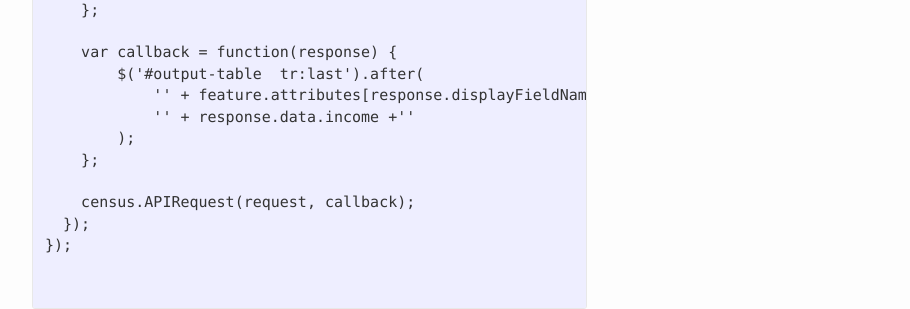
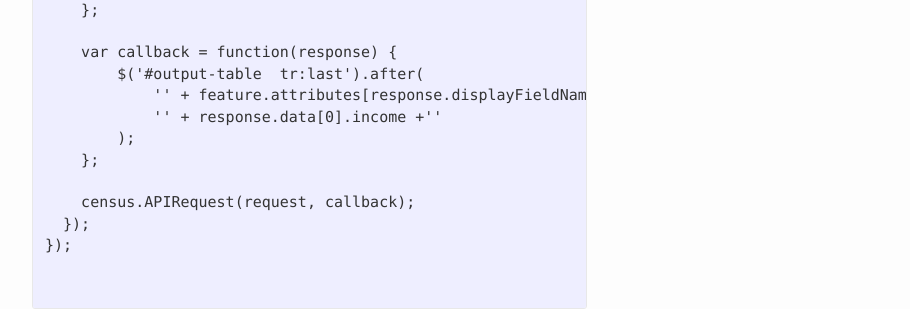
Before and after one commit to esridc/citysdk-arcgis, a Jekyll site: the page built from start.html, in a window 1280 px wide and 1359 px high. Shown: the part 877-1186 px from the top of the window, without its empty margins (38-948 px from the left). Built offline with Jekyll 4.4.1, drawn with Linux system fonts in a browser that asks for light colours; some of the changed text lies outside the part shown.

```diff
--- a/start.html
+++ b/start.html
@@ -54,7 +54,7 @@ arcgis.APIRequest(service, function(response) {
     var callback = function(response) {
         $('#output-table  tr:last').after(
             '<tr><td>' + feature.attributes[response.displayFieldName] + '</td>' +
-            '<td>' + response.data.income +'</td></tr>'
+            '<td>' + response.data[0].income +'</td></tr>'
         );
     };
 
@@ -111,7 +111,7 @@ arcgis.APIRequest(service, function(response) {
               var callback = function(response) {
                   $('#output-table  tr:last').after(
                       '<tr><td>' + feature.attributes[service.displayFieldName] + '</td>' +
-                      '<td>' + response.data[variable] +'</td></tr>'
+                      '<td>' + response.data[0][variable] +'</td></tr>'
                   );
               };
 
```
